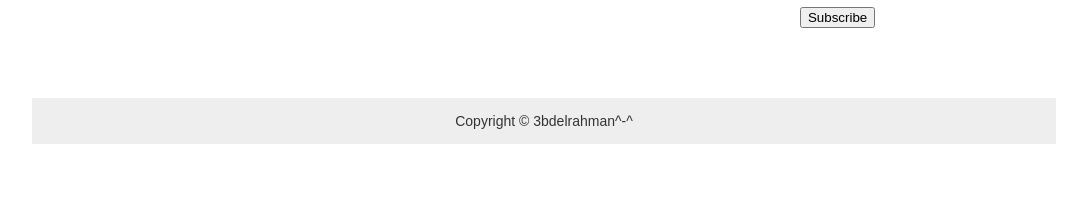
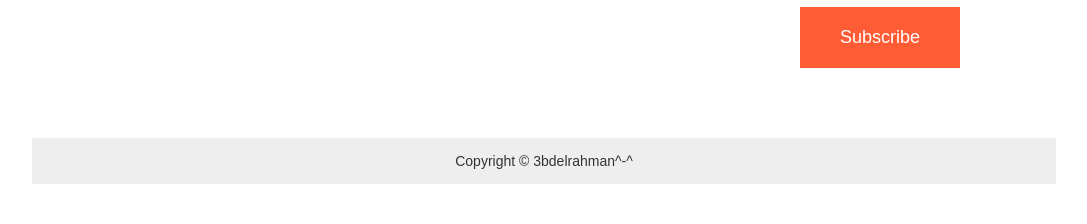
Before and after one commit to 3bdogamal/Ang_WebTasks-clone-, a plain HTML site: page index.html in a window 1280 px wide. Shown: the part 3237-3461 px from the top of the page, without its empty margins (96-1183 px from the left). Before the commit the page ends 3421 px from the top, so only its background shows below. Drawn offline with Linux system fonts and the light colour scheme.

Commit message:
update css

```diff
--- a/assets/css/style.css
+++ b/assets/css/style.css
@@ -284,7 +284,6 @@
 .footer-col h3 {
     font-size: 20px;
     font-weight: 700;
-    color: #fe5c34;
     margin-bottom: 15px;
     text-transform: capitalize;
 }
@@ -315,7 +314,17 @@
     padding: 5px;
     border: 1px solid #ccc;
 }
-
+.footer-col .btn {
+    padding: 20px 40px;
+    color: #fff;
+    font-size: 18px;
+    text-transform: capitalize;
+    border: none;
+}
+.footer-col .btn-o {
+    background-color: #fe5c34;
+    margin-right: 15px;
+}
 
 .footer-copy {
     text-align: center;
```
